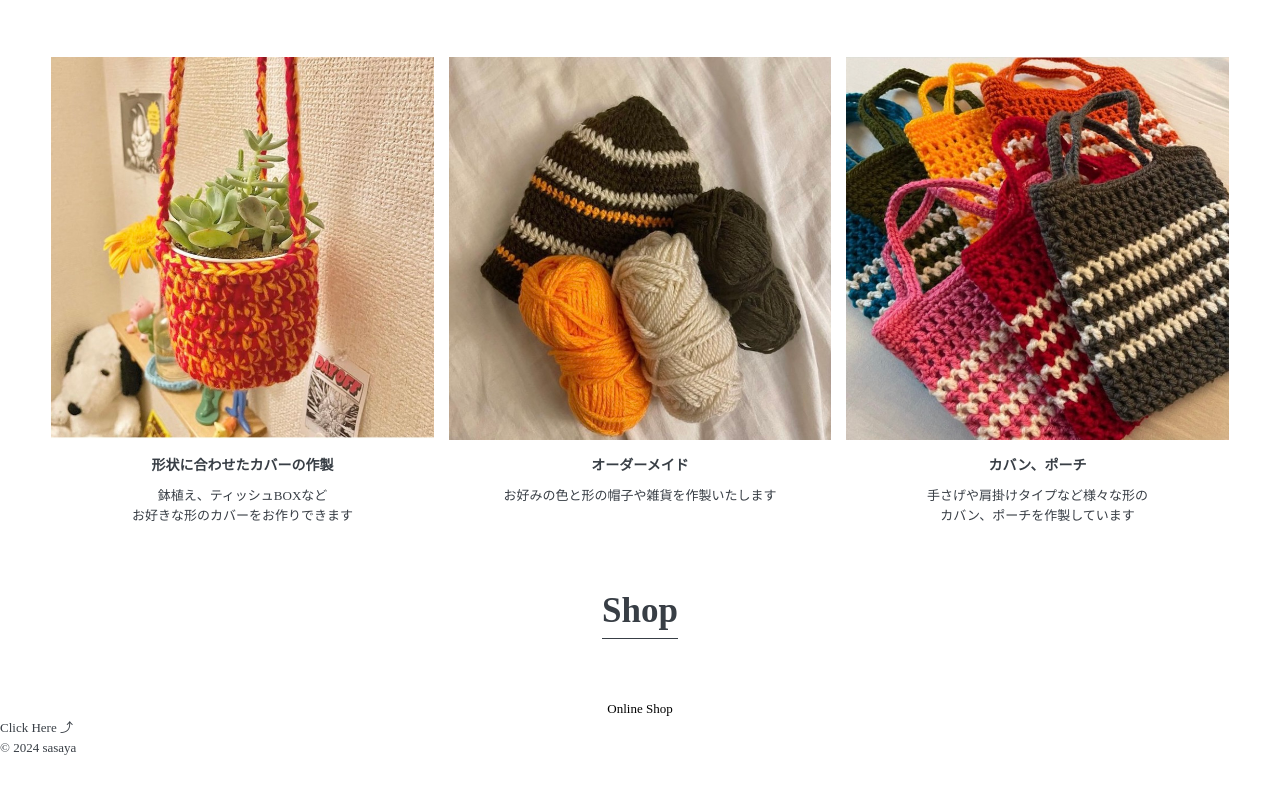
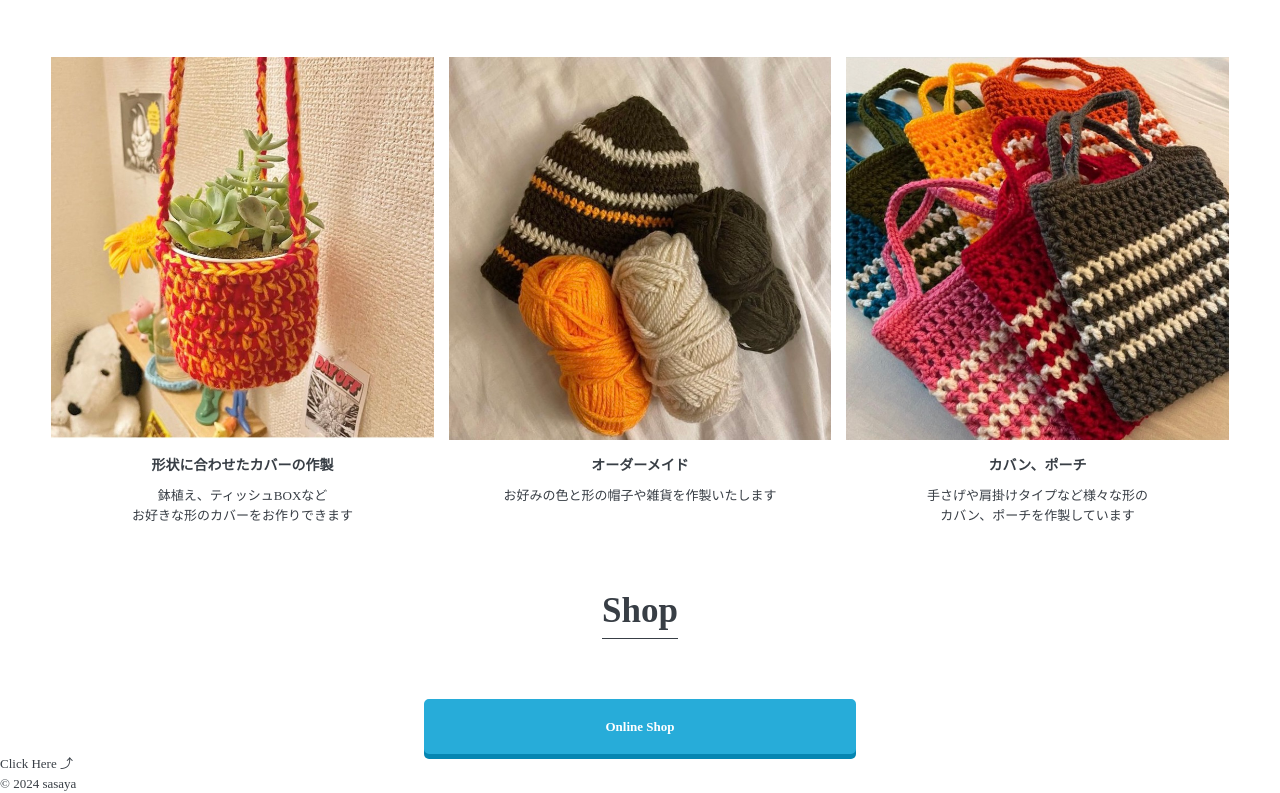
Before and after one commit to sasayayaya/sasayayaya.github.io, a plain HTML site: page index.html in a window 1280 px wide. Shown: the part 1060-1853 px from the top of the page. Before the commit the page ends 1817 px from the top, so only its background shows below. Drawn offline with Linux system fonts and the light colour scheme; a web font is replaced by a local one.

Commit message:
Update index.html

```diff
--- a/index.html
+++ b/index.html
@@ -86,8 +86,8 @@
             </h2>
 
         <!-- ボタン -->
-        <section class="BUTTON">
-            <a href="#" class="btn_06"><span>Online Shop</span></a>
+        <section class="button">
+            <a href="#" class="btn_22"><span>Online Shop</span></a>
           </section>
         </section>
         <div class="blink">Click Here ⤴︎</div>
```
